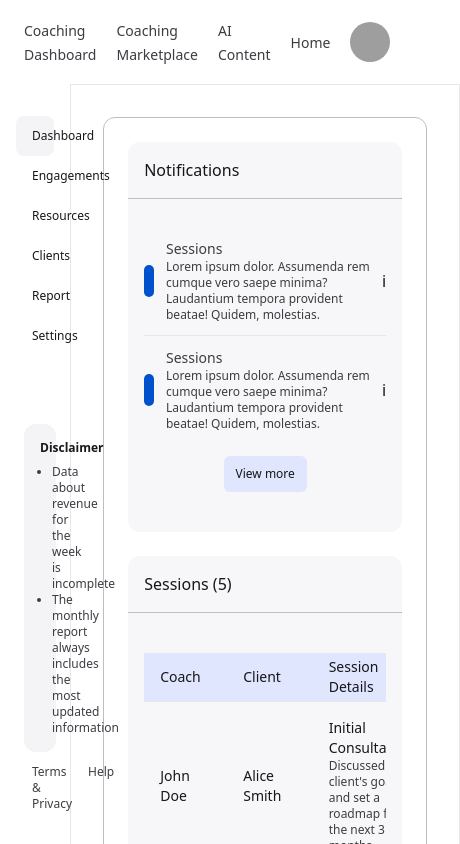
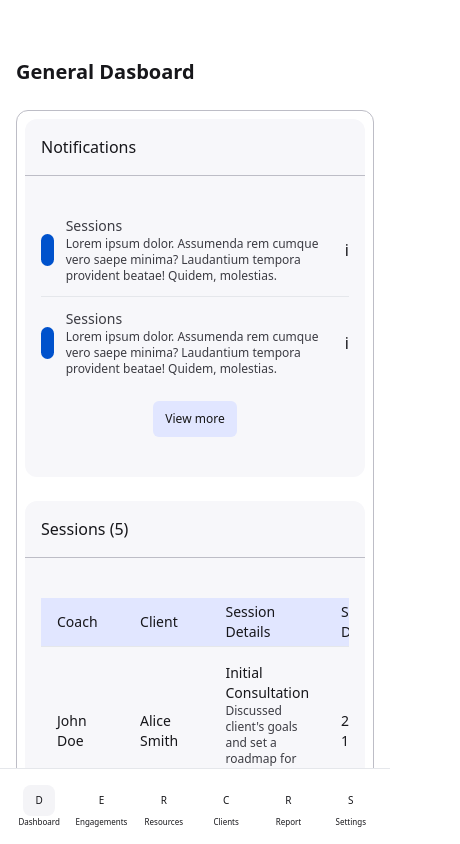
Before and after one commit to Coach-The-Student/signan-coach-web, a React (Vite) app: page / in a window 390 px wide. Shown: the top 844 px of the page, 460 px wide, since content can reach past the window. Built offline with nearby package versions, Linux system fonts and the light colour scheme; grey boxes are pictures that could not be loaded.

Commit message:
:lipstick: feat: layout configuration and mobile responsiveness

```diff
--- /dev/null
+++ b/src/constants/index.ts
@@ -0,0 +1,6 @@
+export const BREAK_POINTS = {
+  sm: 640,
+  md: 1024,
+  lg: 1440,
+  xl: 2560
+}
--- /dev/null
+++ b/src/helpers/index.ts
@@ -0,0 +1,14 @@
+import { BREAK_POINTS } from "@/constants"
+
+export const getScreenWidth = () => {
+  const screenWidth = window.innerWidth
+  const breakPointArr = Object.values(BREAK_POINTS)
+  const breakPointKeys = Object.keys(BREAK_POINTS)
+  const valueIndex = breakPointArr.indexOf(breakPointArr.filter((value) => value >= screenWidth)[0])
+  const breakPointType = breakPointKeys[valueIndex]
+
+  return {
+    width: screenWidth,
+    type: breakPointType
+  }
+}
--- a/src/layouts/LayoutHeader.tsx
+++ b/src/layouts/LayoutHeader.tsx
@@ -23,13 +23,13 @@ function LayoutHeader() {
 
   return (
     <div>
-      <header className="w-full h-[10vh] flex justify-between items-center px-6">
+      <header className="w-full h-[5vh] md:h-[10vh] flex justify-between items-center px-6">
         <div>
 
         </div>
         <div>
           <nav>
-            <ul className="flex gap-5 items-center">
+            <ul className="hidden md:flex gap-5 items-center">
               {navs.map((nav) => (
                 <li>
                   <Link to={nav.href} className="text-grey-text text-sm text-[#3A3A3ACC]">{nav.title}</Link>
--- a/src/layouts/LayoutSidebar.tsx
+++ b/src/layouts/LayoutSidebar.tsx
@@ -1,45 +1,28 @@
+import { getScreenWidth } from "@/helpers"
+import { useEffect, useState } from "react"
 import { NavLink, Outlet } from "react-router-dom"
+import { data, LayoutTabbar } from "."
 
 function LayoutSidebar() {
-  const navs = [
-    {
-      title: "Dashboard",
-      href: "",
-      icon: "dashboard"
-    },
-    {
-      title: "Engagements",
-      href: "/engagements",
-      icon: "engagements"
-    },
-    {
-      title: "Resources",
-      href: "/resources",
-      icon: "resources"
-    },
-    {
-      title: "Clients",
-      href: "/clients",
-      icon: "clients"
-    },
-    {
-      title: "Report",
-      href: "/report",
-      icon: "report"
-    },
-    {
-      title: "Settings",
-      href: "/settings",
-      icon: "settings"
-    }
-  ]
+  const [ breakPoint, setBreakPoint ] = useState("")
 
+  useEffect(() => {
+    const { type } = getScreenWidth()
+    setBreakPoint(type)
+
+    window.addEventListener("resize", () => {
+      const { type } = getScreenWidth()
+      setBreakPoint(type)
+    })
+  }, [])
+
+  if (breakPoint === "md" || breakPoint === "sm") return <LayoutTabbar />
   return (
     <div className="flex">
       <aside className="fixed w-[18%] h-[90vh] px-4 py-8 flex flex-col justify-between">
         <nav>
           <ul className="flex flex-col">
-            {navs.map((nav) => (
+            {data.navs.map((nav) => (
               <li>
                 <NavLink to={nav.href} className={({isActive}) => `${isActive && "bg-grey-light"} inline-block w-full py-3 px-4 rounded-lg text-xs font-medium`}>{nav.title}</NavLink>
               </li>
--- /dev/null
+++ b/src/layouts/LayoutTabbar.tsx
@@ -0,0 +1,24 @@
+import { NavLink, Outlet } from 'react-router-dom'
+import { data } from "."
+
+function LayoutTabbar() {
+  return (
+    <div className="mb-24">
+      <Outlet />
+      <nav className="fixed bottom-0 w-full left-0 py-4 border-t bg-white px-2">
+        <ul className="flex justify-between">
+          {data.navs.map((nav) => (
+            <li className='flex flex-col items-center w-full'>
+              <NavLink to={nav.href} className={({isActive}) => `${isActive && "bg-grey-light"} w-8 py-2 rounded-lg text-[10px] font-medium flex flex-col items-center`}>
+                {nav.title[0]}
+              </NavLink>
+              <span className='text-[8px]'>{nav.title}</span>
+            </li>
+          ))}
+        </ul>
+      </nav>
+    </div>
+  )
+}
+
+export default LayoutTabbar
--- /dev/null
+++ b/src/layouts/data.json
@@ -0,0 +1,34 @@
+{
+  "navs": [
+    {
+      "title": "Dashboard",
+      "href": "",
+      "icon": "dashboard"
+    },
+    {
+      "title": "Engagements",
+      "href": "/engagements",
+      "icon": "engagements"
+    },
+    {
+      "title": "Resources",
+      "href": "/resources",
+      "icon": "resources"
+    },
+    {
+      "title": "Clients",
+      "href": "/clients",
+      "icon": "clients"
+    },
+    {
+      "title": "Report",
+      "href": "/report",
+      "icon": "report"
+    },
+    {
+      "title": "Settings",
+      "href": "/settings",
+      "icon": "settings"
+    }
+  ]
+}
--- a/src/layouts/index.ts
+++ b/src/layouts/index.ts
@@ -1,2 +1,4 @@
 export { default as LayoutHeader } from "./LayoutHeader"
 export { default as LayoutSidebar } from "./LayoutSidebar"
+export { default as LayoutTabbar } from "./LayoutTabbar"
+export { default as data } from "./data.json"
--- a/src/pages/dashboard/Dashboard.tsx
+++ b/src/pages/dashboard/Dashboard.tsx
@@ -79,8 +79,11 @@ function Dashboard() {
   ]
 
   return (
-    <div className="w-full h-full p-8">
-      <div className="border border-border-grey p-6 rounded-xl flex flex-col gap-6">
+    <div className="w-full h-full p-4 md:p-8 flex flex-col gap-6">
+      <div>
+        <h2 className="text-xl lg:text-2xl font-bold">General Dasboard</h2>
+      </div>
+      <div className="border border-border-grey p-2 md:p-6 rounded-xl flex flex-col gap-6">
         <Card>
           <Card.Header title="Notifications" />
           <Card.Body>
--- a/src/pages/dashboard/components/SessionsTable.tsx
+++ b/src/pages/dashboard/components/SessionsTable.tsx
@@ -1,11 +1,10 @@
 import {
   Table,
   TableBody,
-  TableCaption,
   TableCell,
   TableHead,
   TableHeader,
-  TableRow,
+  TableRow
 } from "@/components/base"
 
 function SessionsTable({
```
